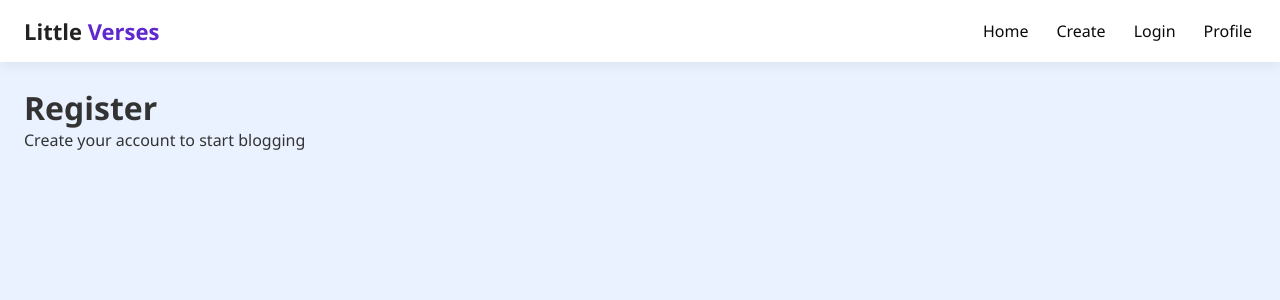
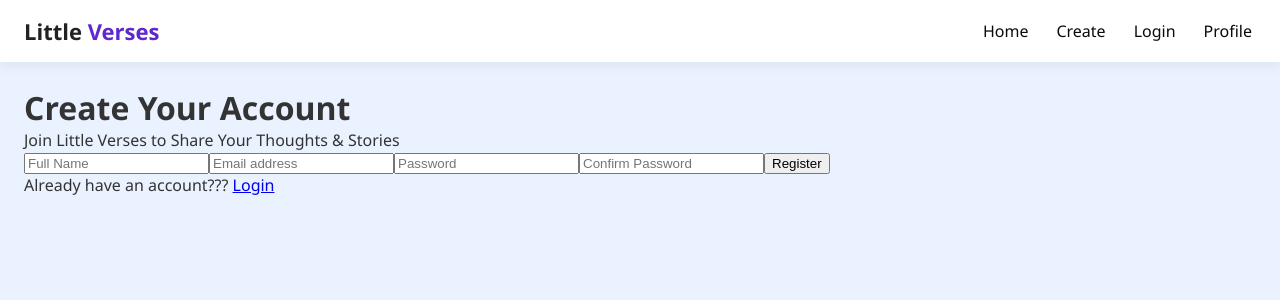
Before and after one commit to Facelessism/Little-Verses, a React (Create React App) app in the folder client/: page /register in a window 1280 px wide. Shown: the top 300 px of the page. Built offline with nearby package versions, Linux system fonts and the light colour scheme.

Commit message:
Added Register page with improved UI fields

```diff
--- a/client/src/pages/Register.js
+++ b/client/src/pages/Register.js
@@ -1,12 +1,52 @@
-import React from "react";
-
-import '../styles/Register.css';
+import React, { useState } from "react";
+import "../styles/Register.css";
 
 function Register() {
+  const [name, setName] = useState("");
+  const [email, setEmail] = useState("");
+  const [password, setPassword] = useState("");
+  const [confirmPass, setConfirmPass] = useState("");
+
   return (
-    <div>
-      <h1>Register</h1>
-      <p>Create your account to start blogging</p>
+    <div className="register-wrapper">
+      <h1>Create Your Account</h1>
+      <p className="register-subtitle">Join Little Verses to Share Your Thoughts & Stories</p>
+
+      <form className="register-form">
+        <input
+          type="text"
+          placeholder="Full Name"
+          value={name}
+          onChange={(e) => setName(e.target.value)}
+        />
+
+        <input
+          type="email"
+          placeholder="Email address"
+          value={email}
+          onChange={(e) => setEmail(e.target.value)}
+        />
+
+        <input
+          type="password"
+          placeholder="Password"
+          value={password}
+          onChange={(e) => setPassword(e.target.value)}
+        />
+
+        <input
+          type="password"
+          placeholder="Confirm Password"
+          value={confirmPass}
+          onChange={(e) => setConfirmPass(e.target.value)}
+        />
+
+        <button type="submit">Register</button>
+
+        <p className="register-hint">
+          Already have an account??? <a href="/login">Login</a>
+        </p>
+      </form>
     </div>
   );
 }
```
